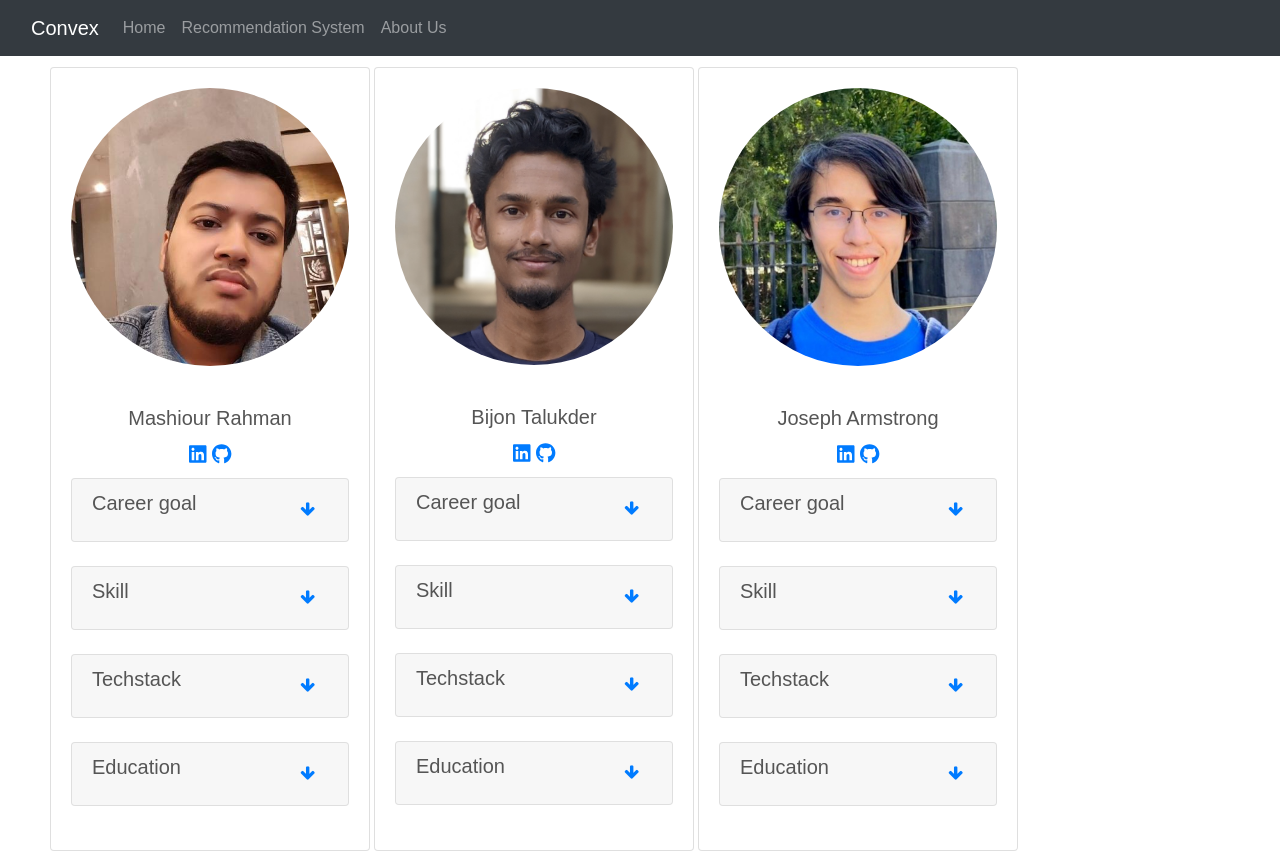
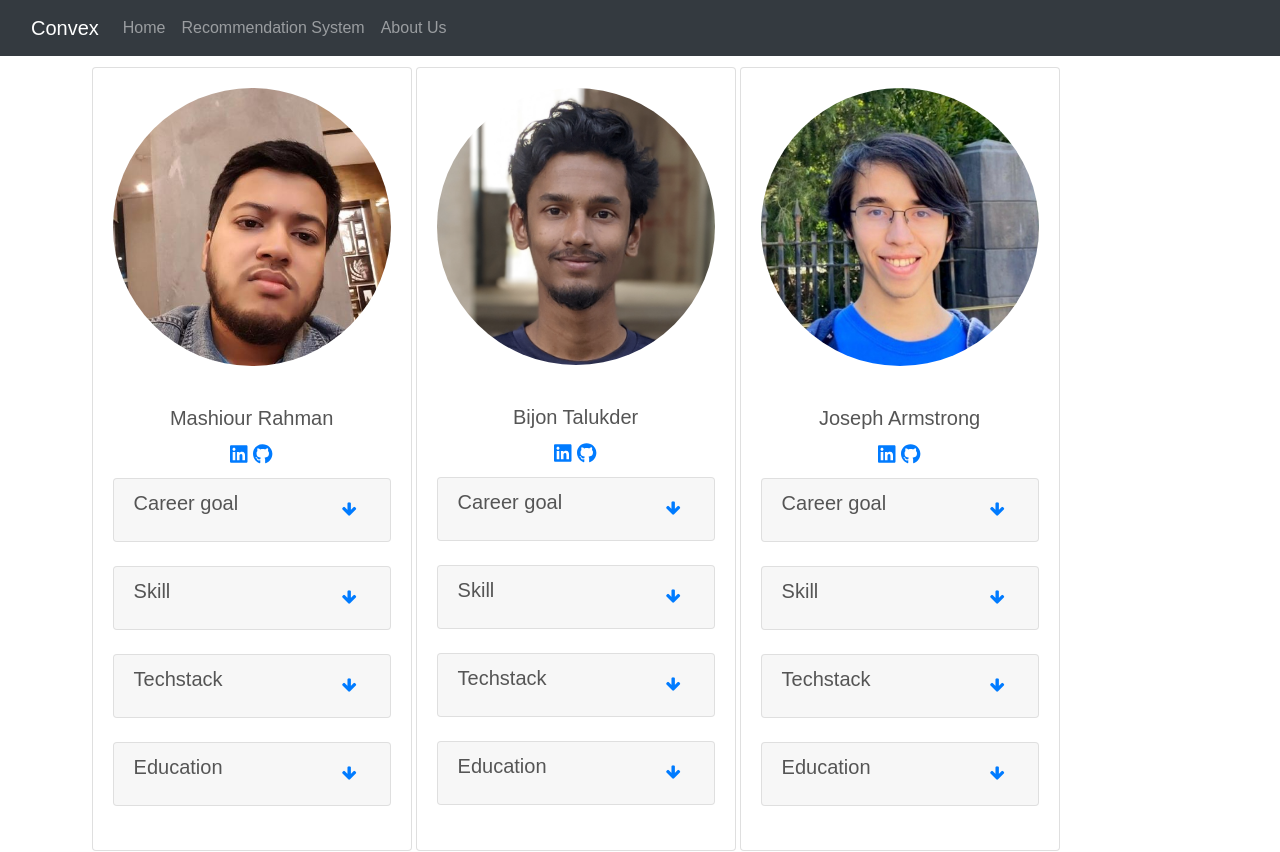
Before and after one commit to mashiourcse/convex_nutriiton, a React (Vite) app: page /about in a window 1280 px wide. Shown: the top 852 px of the page. Built offline with nearby package versions, Linux system fonts and the light colour scheme.

Commit message:
adjust css

```diff
--- a/Assets/css/components/App.css
+++ b/Assets/css/components/App.css
@@ -63,8 +63,10 @@
 
 .about-section{
   margin-top: 65px;
-  margin-left: 3rem;
-  margin-right: 3rem;
+  margin-left: auto;
+  margin-right: auto;
+  /* margin: auto; */
+  width: 86%;
 }
 
 .profile{
```
